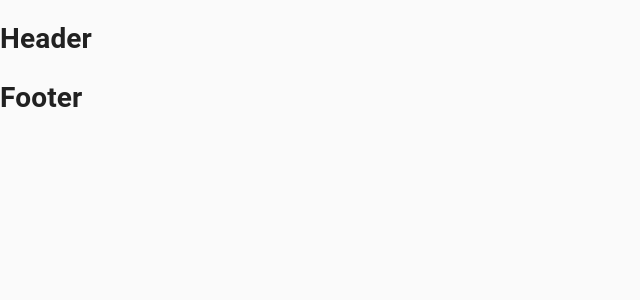
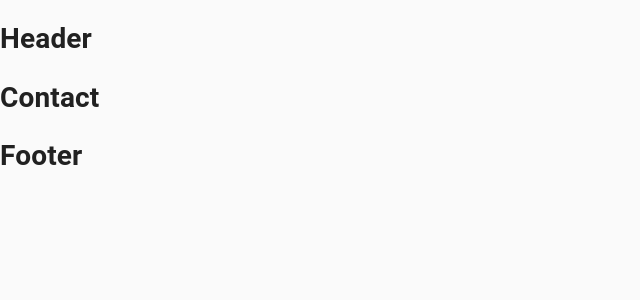
Before and after one commit to piotr-rajtar/ars-cameralis, a React (Create React App) app in the folder client/: page /kontakt in a window 1280 px wide. Shown: the top 300 px of the page, without its empty margins (0-640 px from the left). Built offline with nearby package versions, Linux system fonts and the light colour scheme.

Commit message:
Change endpoints name

```diff
--- a/client/src/App.js
+++ b/client/src/App.js
@@ -20,10 +20,10 @@ const App = () => (
       <MainLayout>
         <Switch>
           <Route exact path='/' component={Homepage} />
-          <Route exact path='/calendar' component={Calendar} />
-          <Route exact path='/members' component={Members} />
-          <Route exact path='/Gallery' component={Gallery} />
-          <Route exact path='/contact' component={Contact} />
+          <Route exact path='/kalendarz' component={Calendar} />
+          <Route exact path='/czlonkowie' component={Members} />
+          <Route exact path='/galeria' component={Gallery} />
+          <Route exact path='/kontakt' component={Contact} />
         </Switch>
       </MainLayout>
     </BrowserRouter>
```
